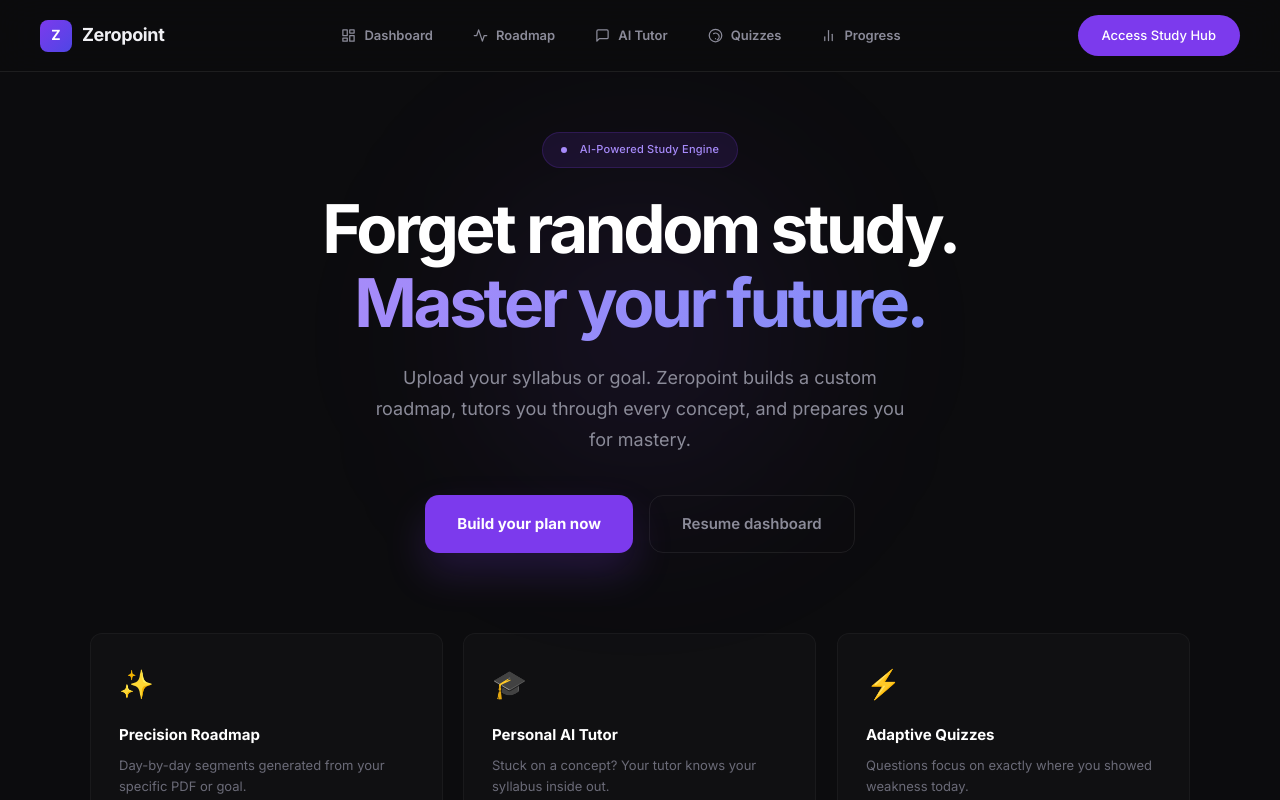
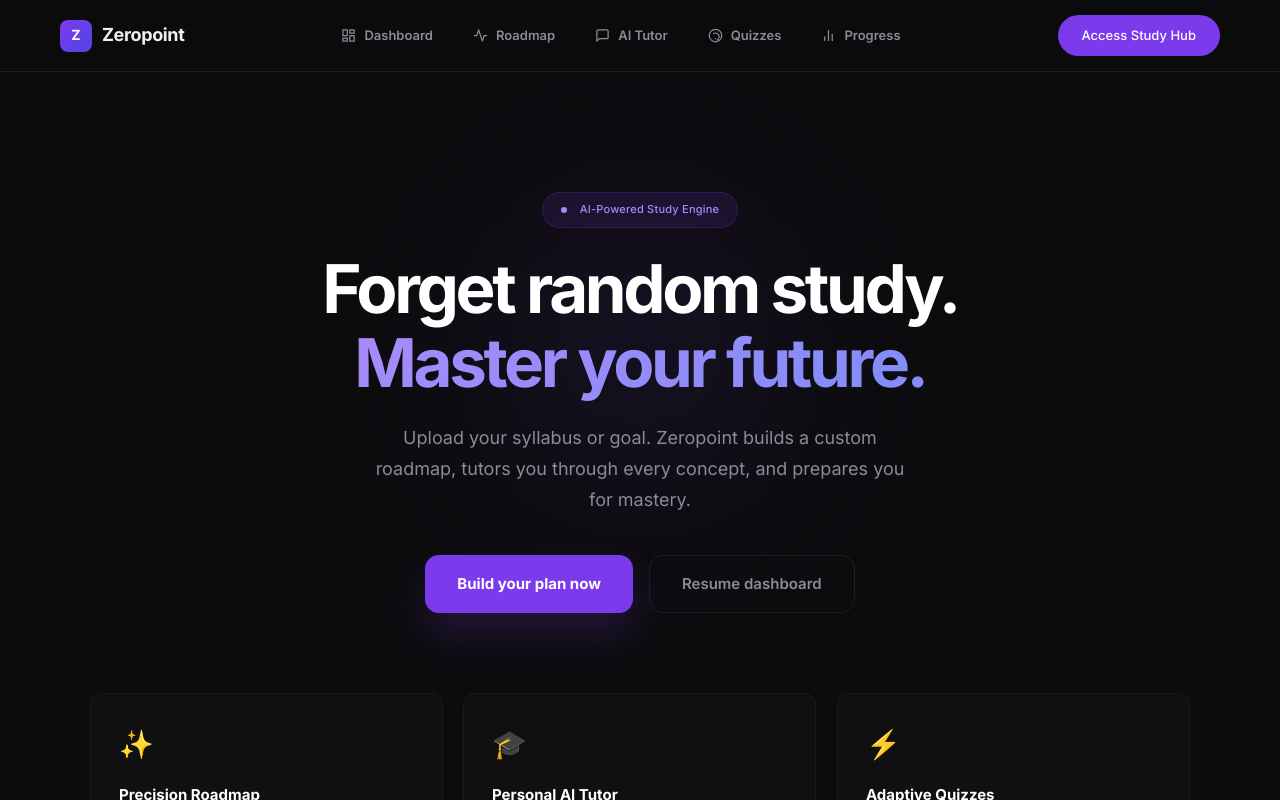
Before and after one commit to Prithvee905/zeropoint-edu, a Next.js app: page / in a window 1280 px wide. Shown: the top 800 px of the page. Built offline with nearby package versions, Linux system fonts and the light colour scheme; no server answers.

Commit message:
fix(ui): Align desktop nav bounds and repair hero overlapping

```diff
--- a/app/components/DesktopNav.tsx
+++ b/app/components/DesktopNav.tsx
@@ -26,8 +26,11 @@
       position: "fixed", top: 0, left: 0, right: 0, height: "72px",
       background: "rgba(12,12,14,0.85)", backdropFilter: "blur(20px)",
       borderBottom: "1px solid rgba(255,255,255,0.08)",
-      display: "flex", alignItems: "center", justifyContent: "space-between",
-      padding: "0 40px", zIndex: 900
+      zIndex: 900, display: "flex", justifyContent: "center"
+    }}>
+      <div style={{
+          width: "100%", maxWidth: "1280px", padding: "0 60px",
+          display: "flex", alignItems: "center", justifyContent: "space-between"
       }}>
           {/* Logo */}
           <Link href="/" style={{ display: "flex", alignItems: "center", gap: "10px", textDecoration: "none" }}>
@@ -86,6 +89,7 @@
                   </button>
               )}
           </div>
+      </div>
     </header>
   )
 }
--- a/app/page.tsx
+++ b/app/page.tsx
@@ -15,9 +15,9 @@
     <div style={{ paddingBottom: "100px" }}>
       {/* Hero Section */}
       <div style={{
-          display: "flex", flexDirection: "column", alignItems: "center", justifyContent: "center",
-          minHeight: "80vh", textAlign: "center", position: "relative",
-          padding: "20px 0"
+          display: "flex", flexDirection: "column", alignItems: "center",
+          minHeight: "calc(100vh - 72px)", textAlign: "center", position: "relative",
+          padding: "10vh 0"
       }}>
 
         {/* Abstract shapes for premium feel */}
```
Lines whose indentation alone changed are shown as unchanged.
